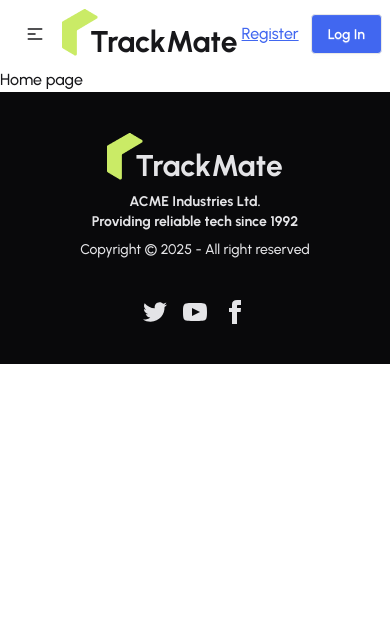
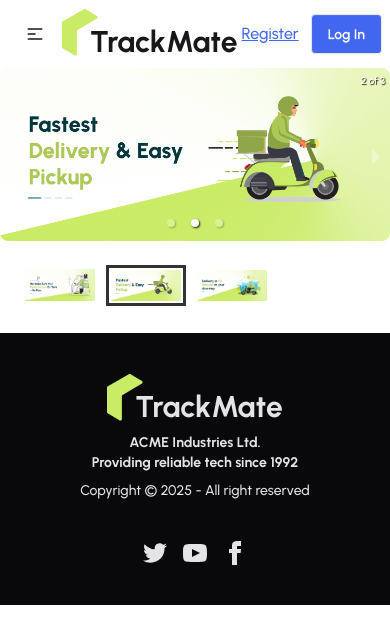
Before and after one commit to abrarasif11/TrackMate-Client-, a React (Vite) app: page / in a window 390 px wide. Shown: the top 644 px of the page. Built offline with nearby package versions, Linux system fonts and the light colour scheme.

Commit message:
complete responsive banner

```diff
--- a/package.json
+++ b/package.json
@@ -16,6 +16,7 @@
     "match-sorter": "^8.1.0",
     "react": "^19.1.1",
     "react-dom": "^19.1.1",
+    "react-responsive-carousel": "^3.2.23",
     "react-router": "^7.9.1",
     "react-router-dom": "^7.9.1",
     "sort-by": "^1.2.0",
--- /dev/null
+++ b/src/Pages/Home/Banner/Banner.jsx
@@ -0,0 +1,27 @@
+import React from 'react'
+import { Carousel } from 'react-responsive-carousel';
+import "react-responsive-carousel/lib/styles/carousel.min.css";
+import banner1 from '../../../assets/banner/banner1.png'
+import banner2 from '../../../assets/banner/banner2.png'
+import banner3 from '../../../assets/banner/banner3.png'
+
+const Banner = () => {
+  return (
+    <Carousel infiniteLoop={true} autoPlay={true}>
+                <div>
+                    <img src={banner1} />
+
+                </div>
+                <div>
+                    <img src={banner2} />
+
+                </div>
+                <div>
+                    <img src={banner3} />
+
+                </div>
+            </Carousel>
+  )
+}
+
+export default Banner
--- a/src/Pages/Home/Home.jsx
+++ b/src/Pages/Home/Home.jsx
@@ -1,11 +1,12 @@
-import React from 'react'
+import React from "react";
+import Banner from "./Banner/Banner";
 
 const Home = () => {
   return (
     <div>
-      Home page
+      <Banner />
     </div>
-  )
-}
+  );
+};
 
-export default Home
+export default Home;
--- a/src/main.jsx
+++ b/src/main.jsx
@@ -6,7 +6,7 @@ import { RouterProvider } from "react-router-dom";
 import { router } from "./Routes/Router.jsx";
 createRoot(document.getElementById("root")).render(
   <StrictMode>
-    <div className="font-urbanist">
+    <div className="font-urbanist max-w-[1650px] mx-auto">
       <RouterProvider router={router} />
     </div>
   </StrictMode>
```
Also changed, not shown: src/assets/banner/banner3.png (added), 1 other file (tests, documents, lock files or other folders).
